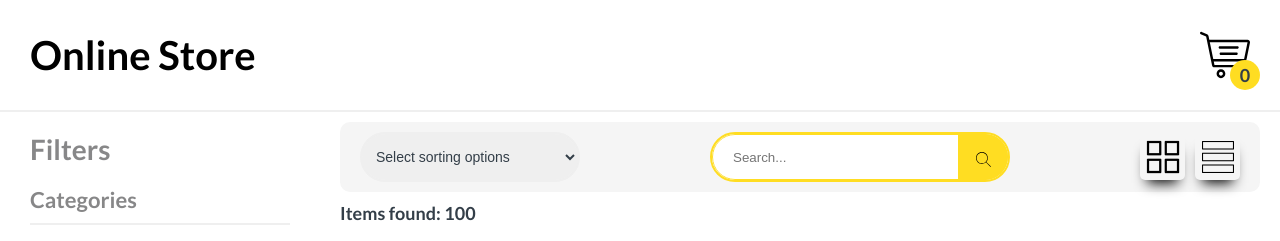
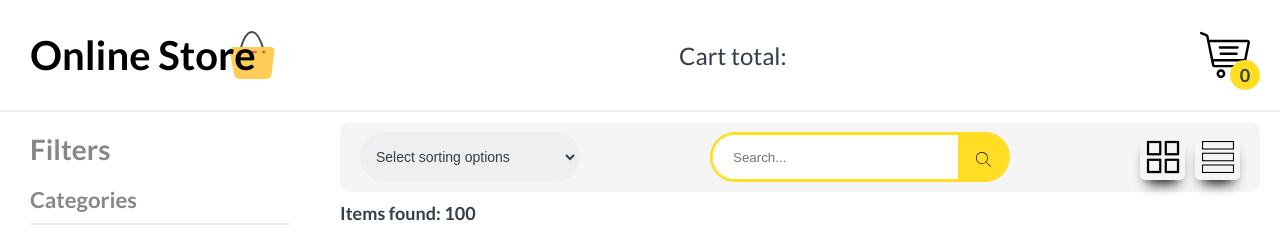
Before and after one commit to geniusx1990/online-store, a website built with webpack: page index.html in a window 1280 px wide. Shown: the top 241 px of the page. Built offline with nearby package versions, Linux system fonts and the light colour scheme.

Commit message:
feat: add icon to logo

```diff
--- a/src/components/header/header.css
+++ b/src/components/header/header.css
@@ -11,6 +11,14 @@
     display: flex;
     justify-content: space-between;
     align-items: center;
+}
+
+.header__logo {
+    padding-right: 20px;
+    background: url('../../assets/svg/handbag.svg');
+    background-size: contain;
+    background-repeat: no-repeat;
+    background-position: right bottom;
 }
 
 .logo__text {
--- a/src/components/header/header.ts
+++ b/src/components/header/header.ts
@@ -52,20 +52,20 @@ class Header {
         const logo = this.createLogo('Online Store');
         headerWrapper.appendChild(logo);
 
-        // const cartTotal = document.createElement('div');
-        // cartTotal.className = 'header__total';
+        const cartTotal = document.createElement('div');
+        cartTotal.className = 'header__total';
 
-        // const totalText = document.createElement('span');
-        // totalText.className = 'header__total-text';
-        // totalText.textContent = 'Cart total: ';
+        const totalText = document.createElement('span');
+        totalText.className = 'header__total-text';
+        totalText.textContent = 'Cart total: ';
 
-        // const totalSum = document.createElement('span');
-        // totalSum.className = 'header__total-sum';
-        // totalSum.textContent = '';
+        const totalSum = document.createElement('span');
+        totalSum.className = 'header__total-sum';
+        totalSum.textContent = '';
 
-        // cartTotal.appendChild(totalText);
-        // cartTotal.appendChild(totalSum);
-        // headerWrapper.appendChild(cartTotal);
+        cartTotal.appendChild(totalText);
+        cartTotal.appendChild(totalSum);
+        headerWrapper.appendChild(cartTotal);
 
         const cartBtn = this.createCartButton();
         headerWrapper.appendChild(cartBtn);
--- a/src/pages/main/main.ts
+++ b/src/pages/main/main.ts
@@ -301,12 +301,13 @@ class MainPage extends Page {
         const searchButton = document.createElement('button');
         searchButton.type = 'submit';
         searchButton.className = 'search__button';
-        searchWrapper.append(searchButton)
+        searchWrapper.append(searchButton);
 
-        searchInput.addEventListener('search', (e) => {
+        searchButton.addEventListener('click', (e) => {
+            e.preventDefault();
             const searchParam = searchInput.value;
             this.searchItems(searchParam);
-        })
+        });
 
         return searchWrapper;
     }
@@ -454,9 +455,6 @@ class MainPage extends Page {
         content.append(this.cardsWrapper);
         this.drawCards(products.products);
 
-        const checkBoxes = document.querySelectorAll('.list-item__checkbox');
-        console.log(checkBoxes)
-
         return this.container;
     }
 }
```
Also changed, not shown: src/assets/svg/handbag.svg (added).
